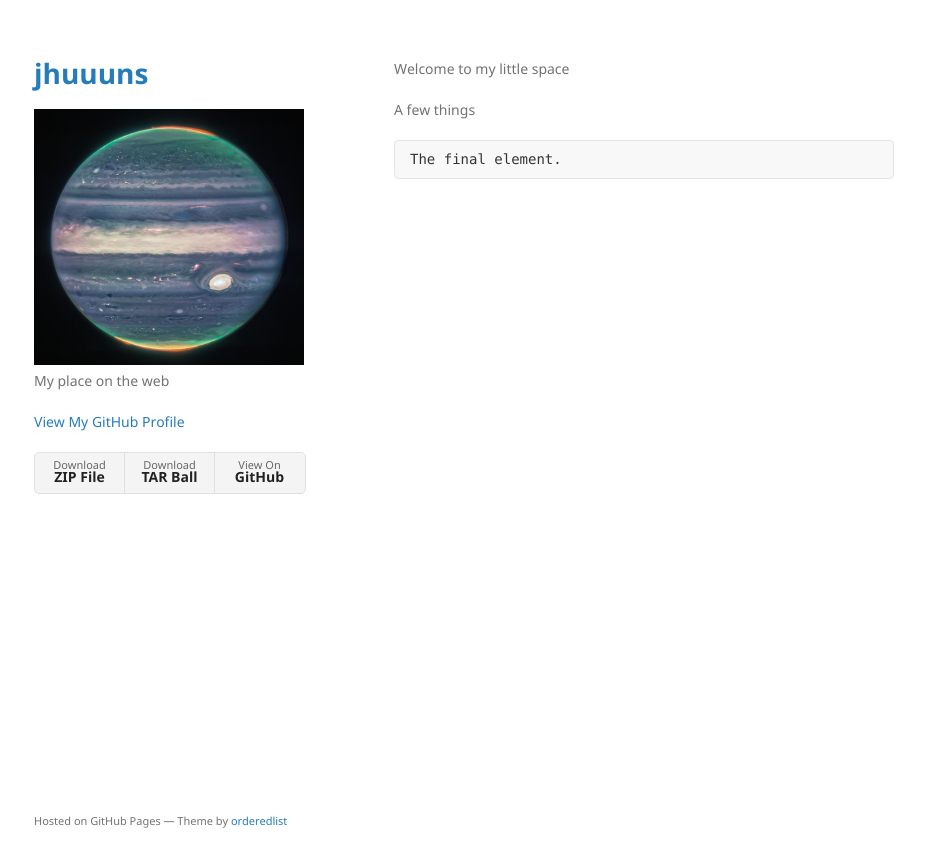
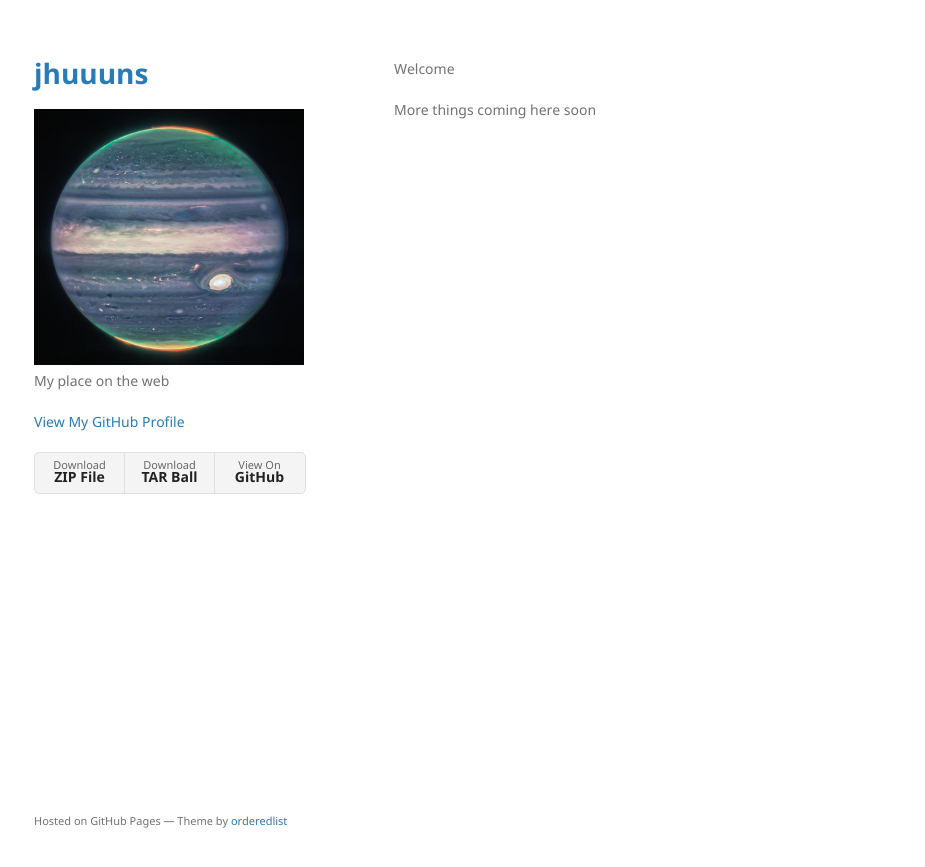
Before and after one commit to jonasbcarlsen/jonasbcarlsen.github.io, a Jekyll site: the page built from index.md, in a window 1280 px wide. Shown: the top 867 px of the page, without its empty margins (176-1101 px from the left). Built offline with Jekyll 4.4.1, drawn with Linux system fonts in a browser that asks for light colours.

Commit message:
Update index.md

````diff
--- a/index.md
+++ b/index.md
@@ -2,10 +2,6 @@
 layout: default
 ---
 
-Welcome to my little space
+Welcome
 
-A few things
-
-```
-The final element.
-```
+More things coming here soon
````
